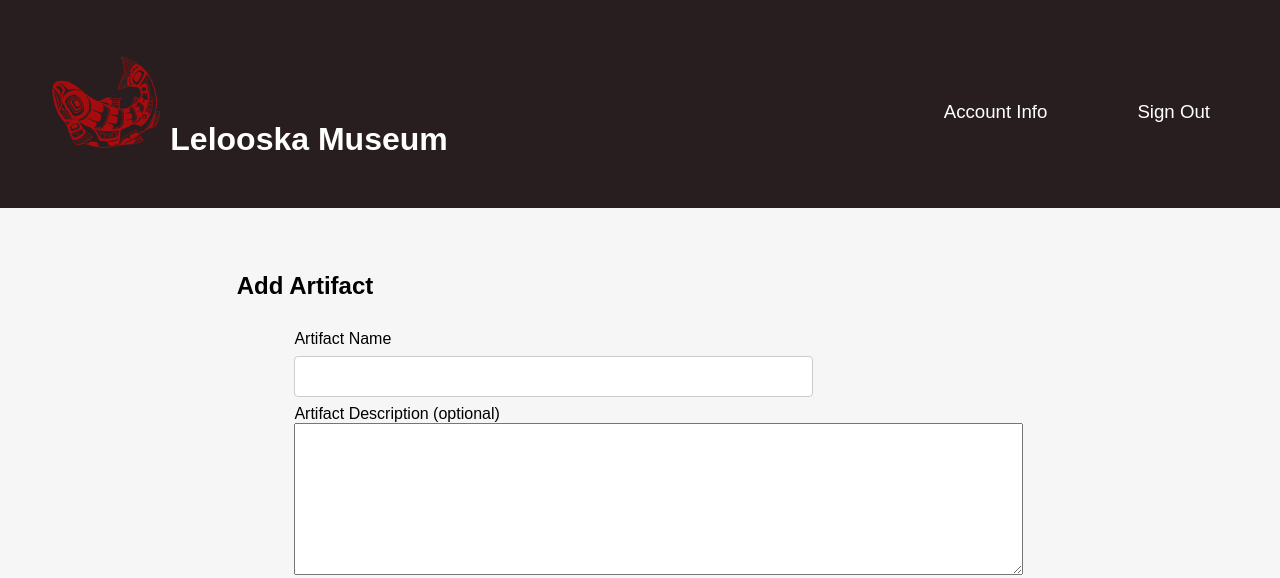
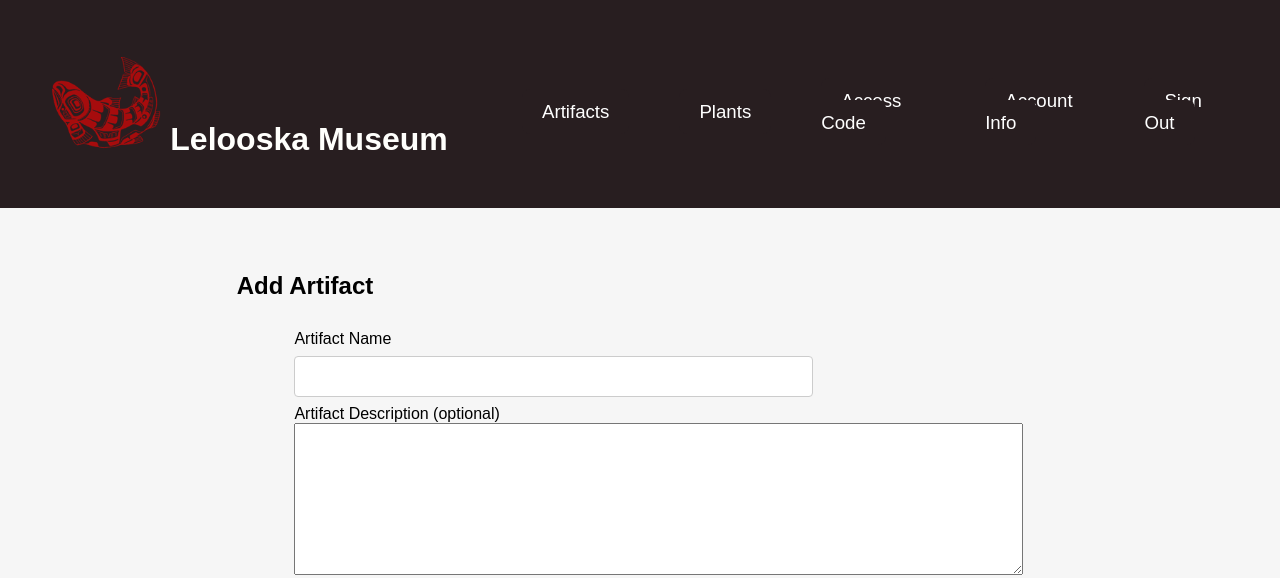
Before and after one commit to Zarbof/Museum-Scanner, a PHP site: page /addArtifact.php in a window 1280 px wide. Shown: the top 578 px of the page. Run offline with PHP 8.4, Linux system fonts and the light colour scheme; the visitor is signed in with stand-in values (Sample User, id 1); some web fonts are replaced.

Commit message:
Update addArtifact.php

```diff
--- a/phpApp/addArtifact.php
+++ b/phpApp/addArtifact.php
@@ -24,7 +24,10 @@
 					<a class="logo-link" href="./artifactList.php">Lelooska Museum</a>
 				</h1>
 				<nav class="menu">
-					<li><a class="nav-link" href="./account.php">Account Info</a></li>
+					<li><a class="nav-link" href="./artifactList.php">Artifacts</a></li>
+                	<li><a class="nav-link" href="./plantList.php">Plants</a></li>
+                	<li><a class="nav-link" href="./accessCode.php">Access Code</a></li>
+                	<li><a class="nav-link" href="./account.php">Account Info</a></li>
 					<li><a class="nav-link" href="./signOut.php">Sign Out</a></li>
 				</nav>
 			</header>
@@ -39,7 +42,7 @@
 				<form
 					class="museumForm"
 					method="post"
-					action="add.php"
+					action="add.php?type=artifact"
 				>
 					<!-- entryName, entryDescription -->
 					<label for="entryName">Artifact Name</label>
```
